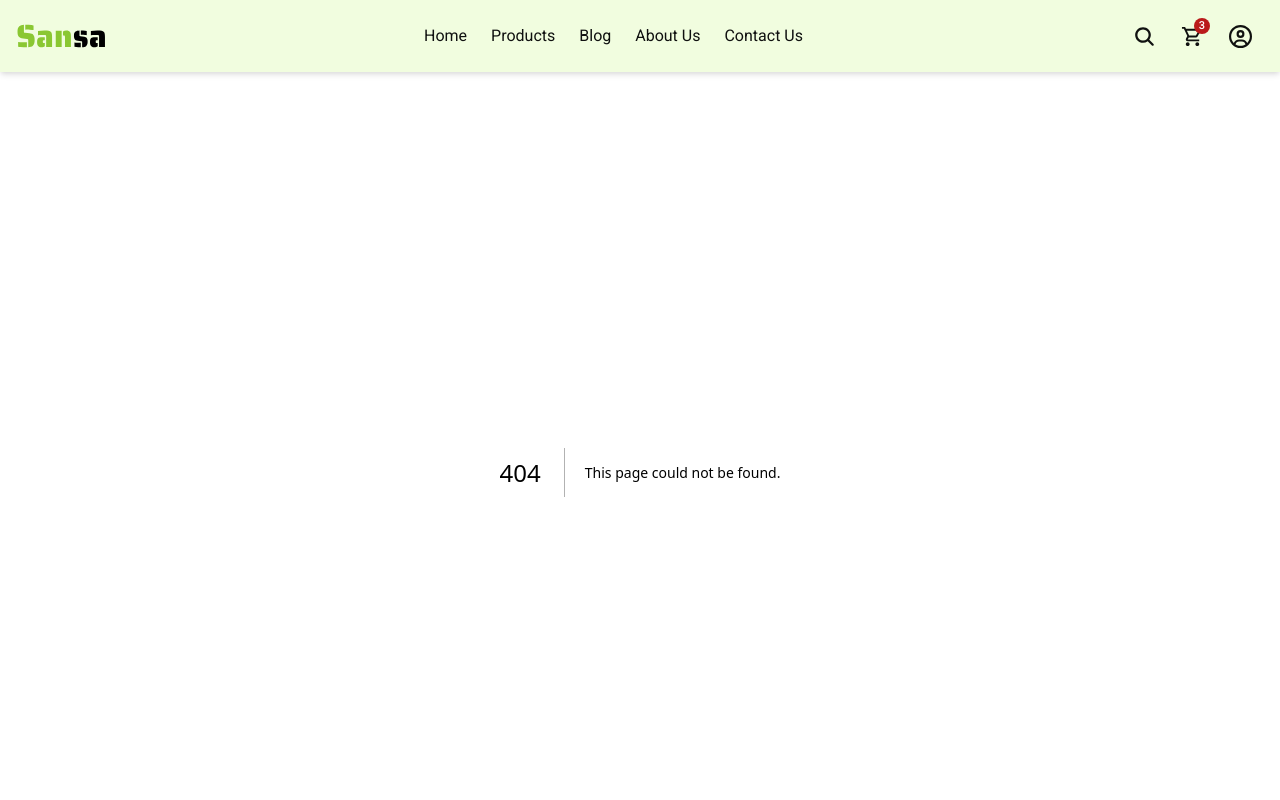
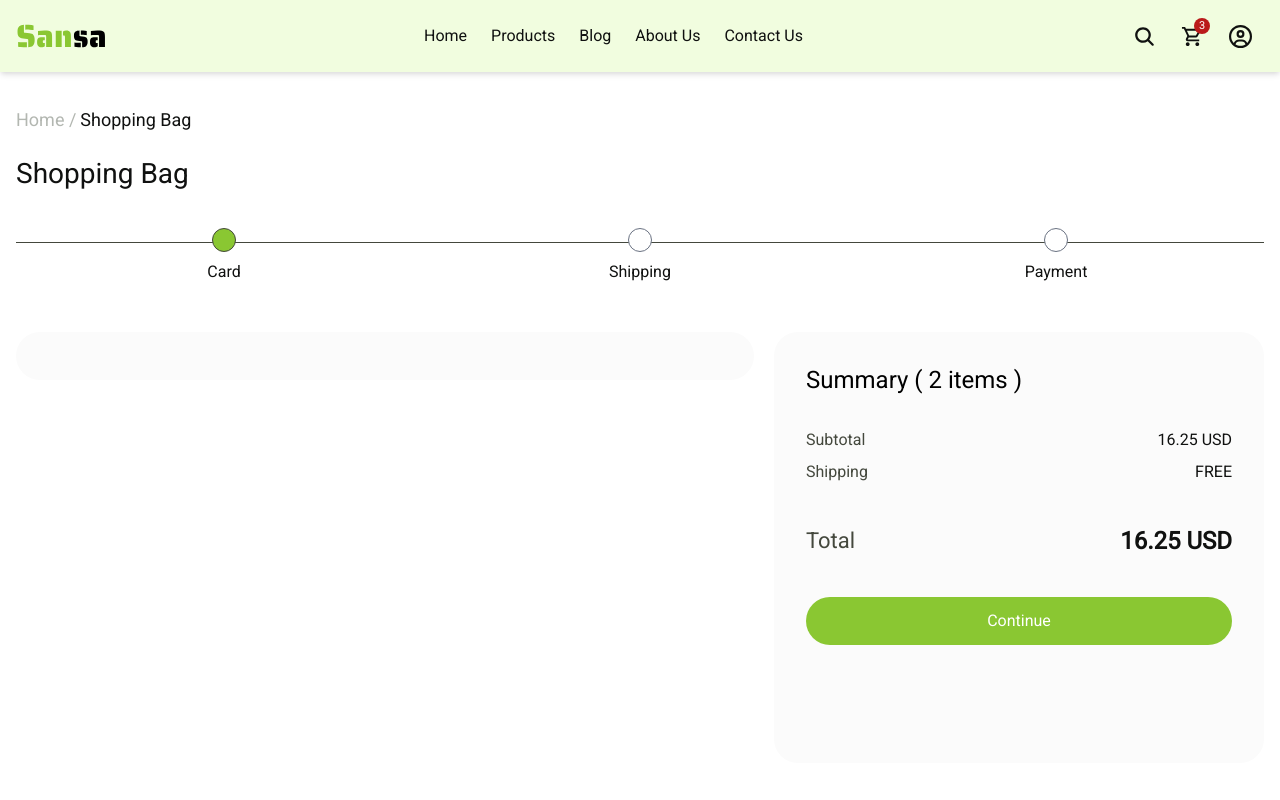
Before and after one commit to Munna-Scriptz/Sansa-Commerce, a Next.js app: page /shipping in a window 1280 px wide. Before the commit this address had no page. Shown: the top 800 px of the page. Built offline with nearby package versions, Linux system fonts and the light colour scheme.

Commit message:
Shipping Page Created

```diff
--- /dev/null
+++ b/app/(pages)/shipping/page.jsx
@@ -0,0 +1,30 @@
+import CartHead from '@/app/components/cart/CartHead'
+import CartProduct from '@/app/components/cart/CartProduct'
+import Summery from '@/app/components/cart/Summery'
+import React from 'react'
+import { LuTags } from "react-icons/lu";
+
+const page = () => {
+  return (
+    <>
+      <CartHead />
+      {/* ----------------------Product And The Summery----------------------- */}
+      <main className='mt-[48px]'>
+        <div className="container">
+          <div id="Product-Row" className='flex items-start justify-between gap-5'>
+            {/* ---------------------- Product ------------------ */}
+            <section className='w-[775px] rounded-[24px] bg-[#FBFBFB] p-6'>
+
+            </section>
+
+            {/* ---------------------- Summery ------------------ */}
+            <Summery />
+
+          </div>
+        </div>
+      </main>
+    </>
+  )
+}
+
+export default page
--- a/app/layout.js
+++ b/app/layout.js
@@ -3,7 +3,7 @@ import Navbar from "./components/common/Navbar";
 import "./globals.css";
 import { Roboto } from "next/font/google";
 
-const roboto = Roboto({ subsets: ["latin"], weight: ["400", "500", "700"] });
+const roboto = Roboto({ subsets: ["latin"], weight: ["400"] });
 
 
 export const metadata = {
@@ -14,7 +14,7 @@ export const metadata = {
 export default function RootLayout({ children }) {
   return (
     <html lang="en">
-      <body className={`${roboto.className}`}>
+      <body className={`${roboto.className} `}>
         <Navbar />
         {children}
         <Footer />
```
